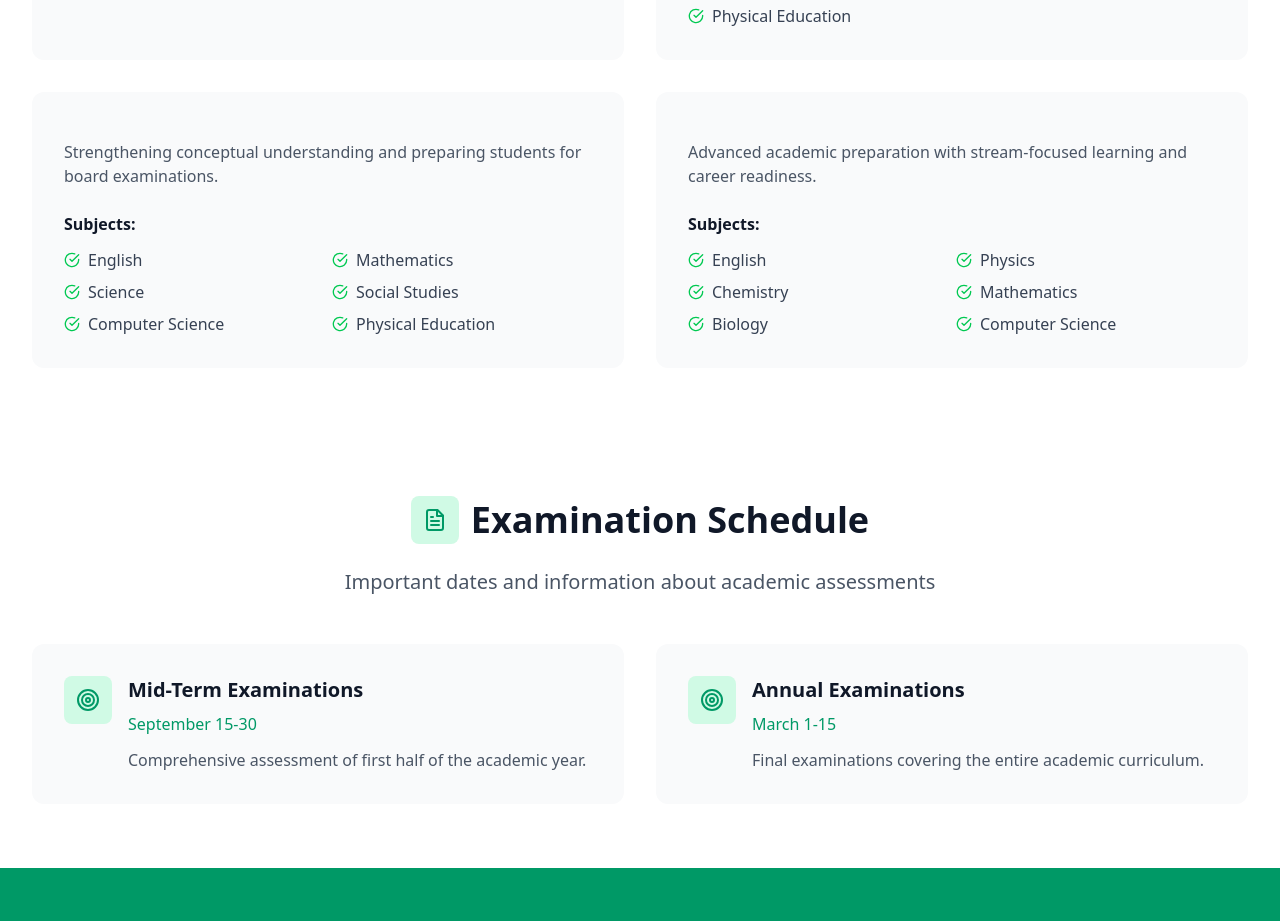
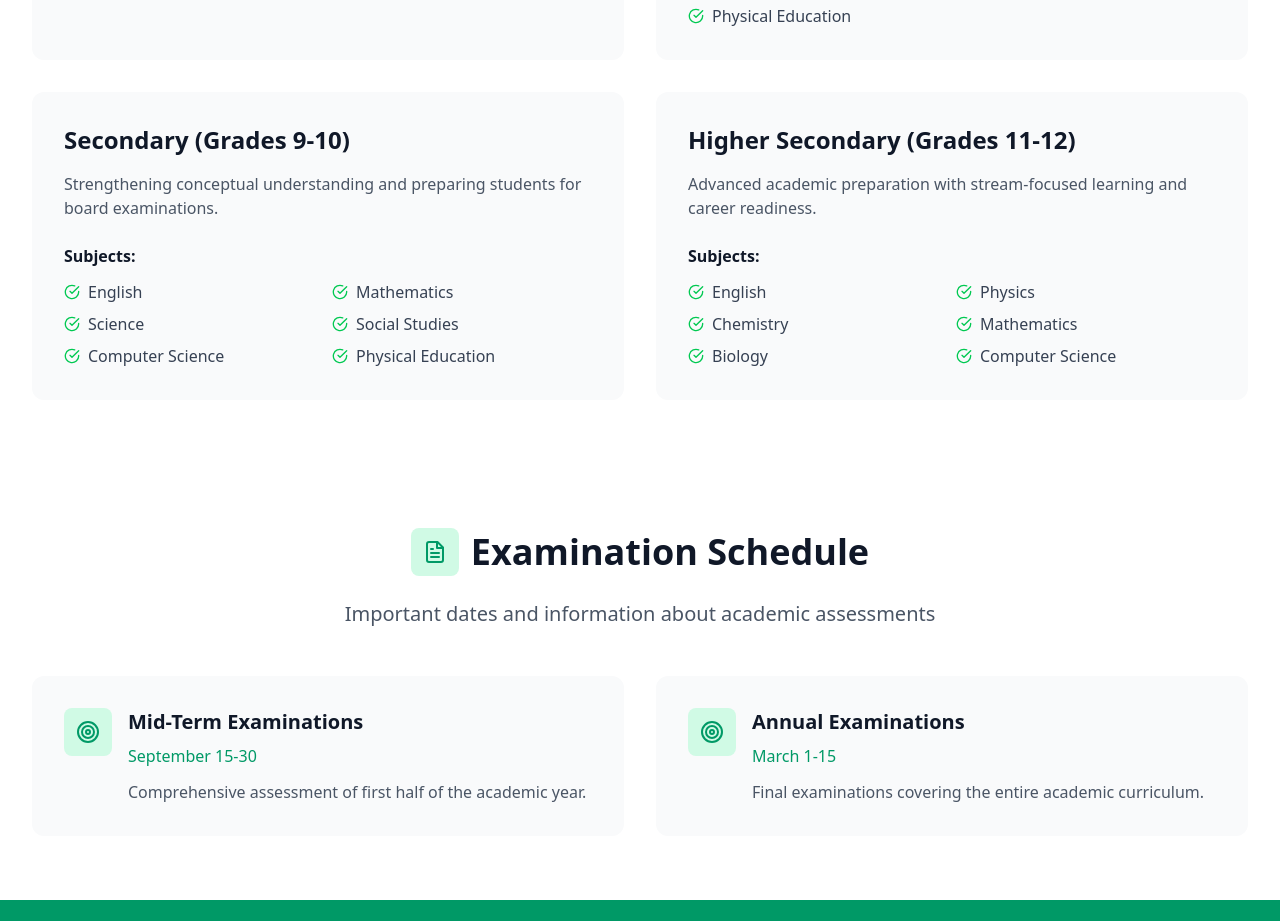
Before and after one commit to Vaish21111/ujjwala-global-academy, a React (Vite) app in the folder schoolWebsite/: page /academics in a window 1280 px wide. Shown: the part 840-1761 px from the top of the page. Built offline with nearby package versions, Linux system fonts and the light colour scheme.

Commit message:
Fix EmailJS configuration

```diff
--- a/schoolWebsite/src/pages/Academics.jsx
+++ b/schoolWebsite/src/pages/Academics.jsx
@@ -33,7 +33,7 @@ const Academics = () => {
       description: 'Building critical thinking and analytical skills.'
     },
     {
-  title: "Secondary (Grades 9-10)",
+  grade: "Secondary (Grades 9-10)",
   description: "Strengthening conceptual understanding and preparing students for board examinations.",
   subjects: [
     "English",
@@ -45,7 +45,7 @@ const Academics = () => {
   ]
 },
 {
-  title: "Higher Secondary (Grades 11-12)",
+  grade: "Higher Secondary (Grades 11-12)",
   description: "Advanced academic preparation with stream-focused learning and career readiness.",
   subjects: [
     "English",
```
